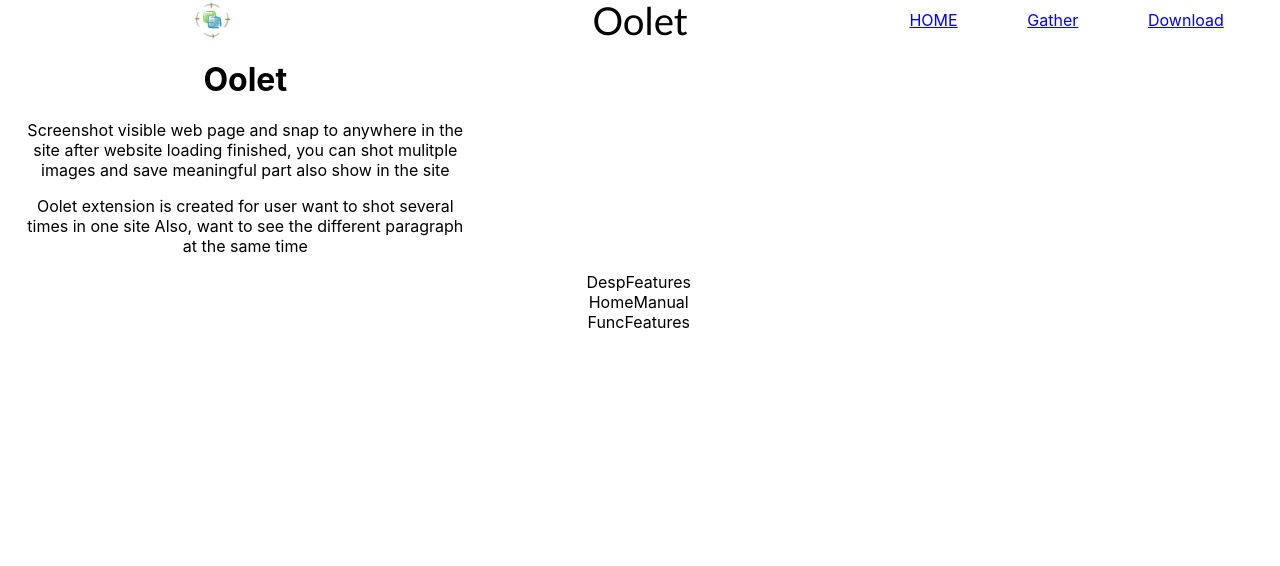
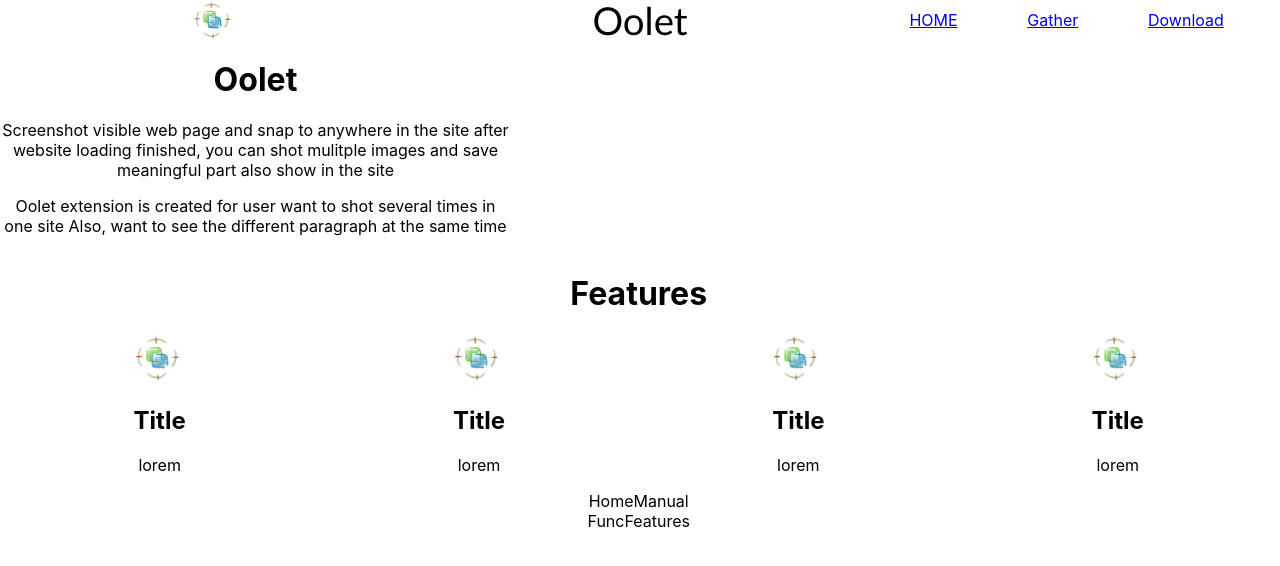
Before and after one commit to TimeFur/Oolet, a React (Create React App) app: page / in a window 1280 px wide. Shown: the top 566 px of the page. Built offline with nearby package versions, Linux system fonts and the light colour scheme.

Commit message:
Add feature card
1. Create feature card to show feature descption.
2. Wrapping all features from featureLists.

```diff
--- a/src/components/HomeComponents/DespFeatures.js
+++ b/src/components/HomeComponents/DespFeatures.js
@@ -1,10 +1,52 @@
 import React, { Component } from 'react'
+import styles from "./DespFeatures.module.css"
+
+import ICON_DEFAULT from "../../static/icon-Oolet.png"
 
 export default class DespFeatures extends Component {
+
+    constructor(props) {
+        super(props)
+
+        this.state = {
+            featureList: [
+                { icon: ICON_DEFAULT, title: "Title", desp: "lorem" },
+                { icon: ICON_DEFAULT, title: "Title", desp: "lorem" },
+                { icon: ICON_DEFAULT, title: "Title", desp: "lorem" },
+                { icon: ICON_DEFAULT, title: "Title", desp: "lorem" },
+            ]
+        }
+    }
+
+    // sub-components
+    FeatureCard = ({ key = 0, icon = "", title = "Title", desp = "" }) => {
+        return (
+            <div key={key}>
+                <div className={styles.iconWrapperStyle}>
+                    <img src={icon} alt="" />
+                </div>
+                <h2>{title}</h2>
+                <p>{desp}</p>
+            </div>
+        )
+    }
+
+    FeaturesWrapper = () => {
+        const wrapper = this.state.featureList.map((item, i) => {
+            return this.FeatureCard({ key: i, ...item })
+        })
+        return (
+            <div className={styles.featuresWrapperStyle}>
+                {wrapper}
+            </div>
+        )
+    }
+
     render() {
         return (
-            <div>
-                DespFeatures
+            <div className={styles.container}>
+                <h1>Features</h1>
+                <this.FeaturesWrapper />
             </div>
         )
     }
--- a/src/components/HomeComponents/DespFeatures.module.css
+++ b/src/components/HomeComponents/DespFeatures.module.css
@@ -0,0 +1,21 @@
+.container {
+    width: 100%;
+}
+
+.iconWrapperStyle {
+    width: 3rem;
+}
+
+.iconWrapperStyle img {
+    object-fit: cover;
+    width: 100%;
+    height: 100%;
+}
+
+/* Feature wrapper*/
+.featuresWrapperStyle {
+    display: flex;
+    width: 100%;
+    justify-content: space-around;
+    align-items: center;
+}
--- a/src/components/HomeComponents/HomeHeader.js
+++ b/src/components/HomeComponents/HomeHeader.js
@@ -6,7 +6,6 @@ import YouTube from 'react-youtube';
 export default class HomeHeader extends Component {
     constructor(props) {
         super(props)
-
     }
 
     // Handler
--- a/src/components/HomeComponents/HomeHeader.module.css
+++ b/src/components/HomeComponents/HomeHeader.module.css
@@ -1,13 +1,13 @@
 .container {
     display: flex;
-    width: 96%;
+    width: 100%;
     justify-content: center;
     align-items: center;
 }
 
 /* Desp Style */
 .despStyle {
-    width: 36%;
+    width: 40%;
 }
 
 .despTitleStyle {}
```
